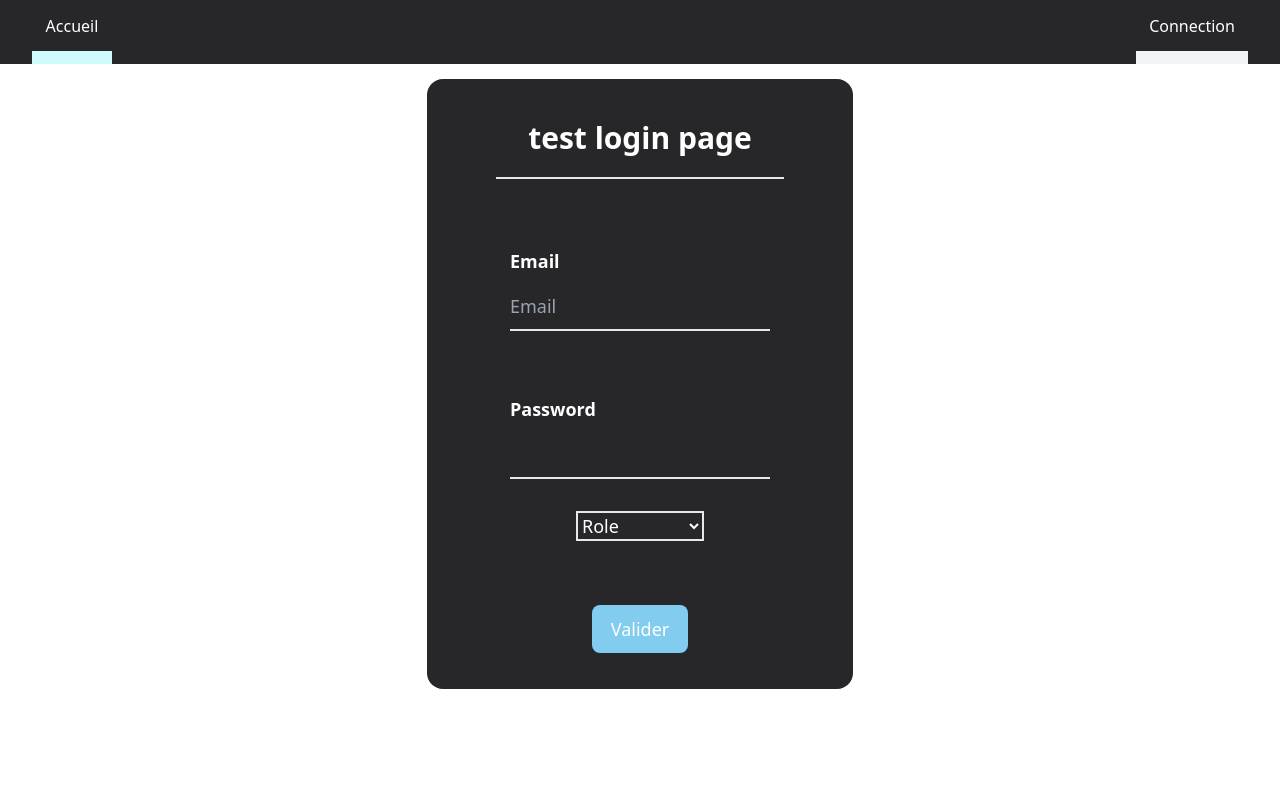
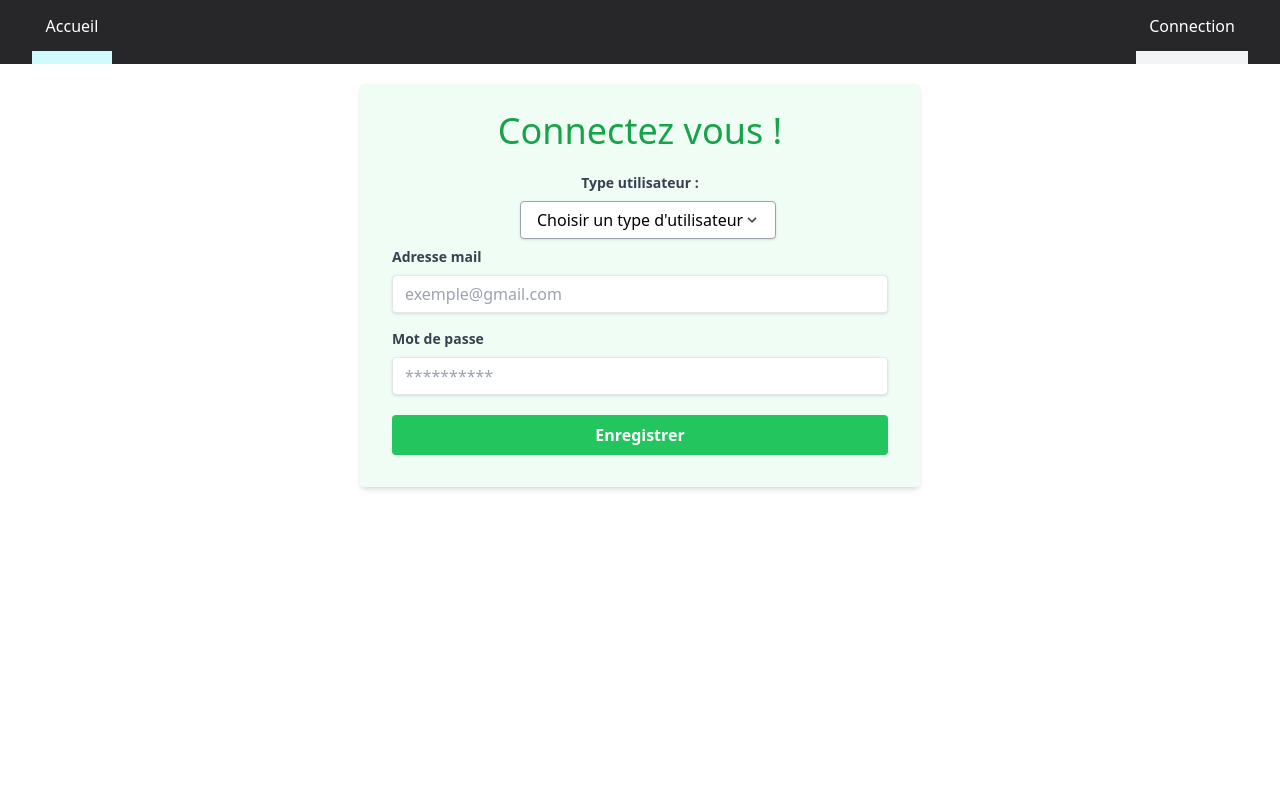
Before and after one commit to Blaccreed/Luddiag, a PHP site: page /index.php?uc=connection in a window 1280 px wide. Run offline with PHP 8.4, Linux system fonts and the light colour scheme; some libraries are stand-ins or nearby versions.

Commit message:
Changement form

```diff
--- a/View/Form/connection.view.php
+++ b/View/Form/connection.view.php
@@ -15,12 +15,11 @@
     <title>Connection</title>
 </head>
 <body>
-    <div class="h-screen w-screen text-white overflow-hidden">
+<div class="w-full overflow-x-hidden">
+    <!-- include the navbar -->
     <?php
 include './View/Components/navbar.view.php';
-
-      if(isset($_SESSION['error']))
-      {
+if (isset($_SESSION['error'])) {
     echo '<div id="error" class="bg-red-500 text-white p-2">';
     echo $_SESSION['error'];
     echo '<button onClick="closeError()" class="text-white float-right">X</button>';
@@ -28,53 +27,60 @@
     unset($_SESSION['error']);
 }
 ?>
-      <div class="h-[90%] flex flex-col items-center justify-center mt-6">
-        <div class="bg-zinc-800 w-1/3 h-[45rem] rounded-2xl flex flex-col items-center mb-32">
-          <div class="h-20 w-72 mt-5 flex flex-col justify-center border-b-2">
-            <p class="text-3xl font-bold text-center">test login page</p>
+<div class="mt-5 grid items-center justify-center w-screen">
+    <form method="POST" action="./View/Form/connection_request.php" class="bg-green-50 shadow-md rounded px-8 pt-6 pb-8 mb-4 w-[35rem]" id="form-ajout">
+        <h2 class="font-medium leading-tight text-4xl mt-0 mb-5 text-green-600 grid items-center justify-center">
+            Connectez vous !
+        </h2>
+        <div class="my-2 grid items-center justify-center">
+            <label class="grid items-center justify-center itemsblock text-gray-700 text-sm font-bold mb-2">
+                Type utilisateur :
+            </label>
+            <div class="inline-block relative w-64">
+                <select onchange="handleChangeUser(value)" name="role" class="ml-2 block appearance-none w-full bg-white border border-gray-400 hover:border-gray-500 px-4 py-2 pr-8 rounded shadow leading-tight focus:outline-none focus:shadow-outline" id="type_user">
+                    <option selected disabled>Choisir un type d'utilisateur</option>
+                    <option name="Exposant" value="Exposant" id="Exposant">Exposant</option>
+                        <option name="Organisateur" value="Organisateur" id="Organisateur">Organisateur</option>
+                    </select>
+                <div class="pointer-events-none absolute inset-y-0 right-0 grid items-center px-2 text-gray-700">
+                    <svg class="fill-current h-4 w-4" xmlns="http://www.w3.org/2000/svg" viewBox="0 0 20 20">
+                        <path d="M9.293 12.95l.707.707L15.657 8l-1.414-1.414L10 10.828 5.757 6.586 4.343 8z" />
+                    </svg>
                 </div>
-          <div class="mt-5">
-            <form class="text-lg mt-12" method="POST" action="./View/Form/connection_request.php" >
-              <div class="flex flex-row items-center">
-                <MailIcon class="h-6" />
-                <p class="text-lg font-semibold" id="username">
-                  Email
-                </p>
             </div>
+        </div>
+        <div class="mb-4">
+            <label class="block text-gray-700 text-sm font-bold mb-2">
+                Adresse mail </label>
             <input
-                type="email"
-                id='emailInput'
               name="mail"
-                class="bg-transparent border-b-2 mt-3 outline outline-0 text-gray-500 h-12"
-                placeholder="Email"
-                htmlFor="username" name="mail_user"
-              />
-              <div class="flex flex-row items-center">
-                <p class="text-lg mt-16 font-semibold" id="password" >
-                  Password
-                </p>
+              class="shadow appearance-none border rounded w-full py-2 px-3 text-gray-700 leading-tight focus:outline-none focus:shadow-outline  invalid:border-pink-500 invalid:text-pink-600
+                focus:invalid:border-pink-500 focus:invalid:ring-pink-500"
+                id="mail"
+                type="text"
+                placeholder="exemple@gmail.com">
         </div>
+        <div class="mb-4">
+            <label class="block text-gray-700 text-sm font-bold mb-2">
+                Mot de passe
+            </label>
             <input
+              name="mdp"
+              class="shadow appearance-none border rounded w-full py-2 px-3 text-gray-700 leading-tight focus:outline-none focus:shadow-outline  invalid:border-pink-500 invalid:text-pink-600
+                focus:invalid:border-pink-500 focus:invalid:ring-pink-500"
+              id="mdp"
               type="password"
-                name="mdp"
-                class="bg-transparent border-b-2 mt-2 outline outline-0 h-12"
-                htmlFor="password"
-              />
-              <div class='flex flex-row items-center justify-center mt-8'>
-                <select name="role" class="border-2 bg-zinc-800 w-32">
-                  <option selected disabled>Role</option>
-                  <option name="exposant" value="exposant">Exposant</option>
-                  <option name="organisateur" value="organisateur">Organisateur</option>
-                <select>
+              placeholder="**********"
+            >
         </div>
-              <div class="flex flex-col items-center justify-center mt-16">
-                <button class="bg-[#81CCEF] hover:bg-[#40B1E6] text-white rounded-lg w-24 h-12 mb-9">
-                  Valider
+        <div id="button-container" class="mt-5 grid items-center">
+            <button class="bg-green-500 hover:bg-green-700 text-white font-bold py-2 px-4 rounded focus:outline-none focus:shadow-outline" id="enregistrer" type="submit">
+                Enregistrer
             </button>
         </div>
     </form>
-          </div>
-        </div>
+
+
 </div>
 </div>
 </body>
--- a/View/Form/connection_request.php
+++ b/View/Form/connection_request.php
@@ -34,9 +34,9 @@ if ($iduser == null) {
 if (User::testRole($iduser, $role)) {
     $_SESSION['id_user'] = $user->id_user;
     $_SESSION['role'] = $role;
-    header('Location: ../../index.php');
+    header('Location: ../../index.php?uc=accueil');
 } else {
-    $_SESSION['error'] = "Vous n\'avez pas le droit de vous connecter en tant qu'$role";
+    $_SESSION['error'] = "Vous n'avez pas le droit de vous connecter en tant qu'$role";
     header('Location: ../../index.php?uc=connection');
     return;
 }
--- a/View/Organisateur/Form/creation_compte.view.php
+++ b/View/Organisateur/Form/creation_compte.view.php
@@ -36,8 +36,8 @@
             <div class="inline-block relative w-64">
                 <select onchange="handleChangeUser(value)" name="role" class="ml-2 block appearance-none w-full bg-white border border-gray-400 hover:border-gray-500 px-4 py-2 pr-8 rounded shadow leading-tight focus:outline-none focus:shadow-outline" id="type_user">
                     <option selected disabled>Choisir un type d'utilisateur</option>
-                    <option value="Exposant" id="editeur">Exposant</option>
-                        <option value="Animateur" id="animateur">Animateur</option>
+                    <option value="exposant" id="exposant">Exposant</option>
+                        <option value="animateur" id="animateur">Animateur</option>
                     </select>
                 <div class="pointer-events-none absolute inset-y-0 right-0 grid items-center px-2 text-gray-700">
                     <svg class="fill-current h-4 w-4" xmlns="http://www.w3.org/2000/svg" viewBox="0 0 20 20">
--- /dev/null
+++ b/View/Organisateur/Grille/validation_grille.js
@@ -0,0 +1,5 @@
+const closeError = (error) => {
+    //delete the div error
+    const divError = document.getElementById('error');
+    divError.remove();
+}
--- a/index.php
+++ b/index.php
@@ -1,6 +1,7 @@
 <?php
 
 session_start();
+
 
 if (!isset($_GET["uc"])) {
     $uc = "accueil";
@@ -9,27 +10,27 @@ if (!isset($_GET["uc"])) {
 }
 
 switch ($uc) {
-
     case 'accueil':
         if (!isset($_SESSION['role'])) {
-            include './View/Home/accueil.view.php';
+            require_once './View/Home/accueil.view.php';
             break;
         }
-        if ($_SESSION['role'] == 'exposant') {
-            include './View/Home/accueil_exposant.view.php';
+        if ($_SESSION['role'] == 'Exposant') {
+            require_once './View/Home/accueil_exposant.view.php';
             break;
         }
-        if ($_SESSION['role'] == 'organisateur') {
-            include './View/Home/accueil_organisateur.view.php';
+        if ($_SESSION['role'] == 'Organisateur') {
+            require_once './View/Home/accueil_organisateur.view.php';
+            break;
+        }
+        else{
+            require_once './View/Home/accueil.view.php';
             break;
         }
 
     // #region Organisateur
 
     case 'validation_grille':
-        ini_set('display_errors', 1);
-        ini_set('display_startup_errors', 1);
-        error_reporting(E_ALL);
         require_once './View/Organisateur/Grille/validation_grille.view.php';
         break;
 
@@ -66,6 +67,7 @@ switch ($uc) {
     */
 
     default:
+        echo "test";
         require_once 'View/notFound.view.php';
 
 }
```
Also changed, not shown: View/Organisateur/Grille/grille_request.php (+13 -0 lines), View/Organisateur/Grille/validation_grille.view.php (+9 -9 lines). Lines whose indentation alone changed are shown as unchanged.
